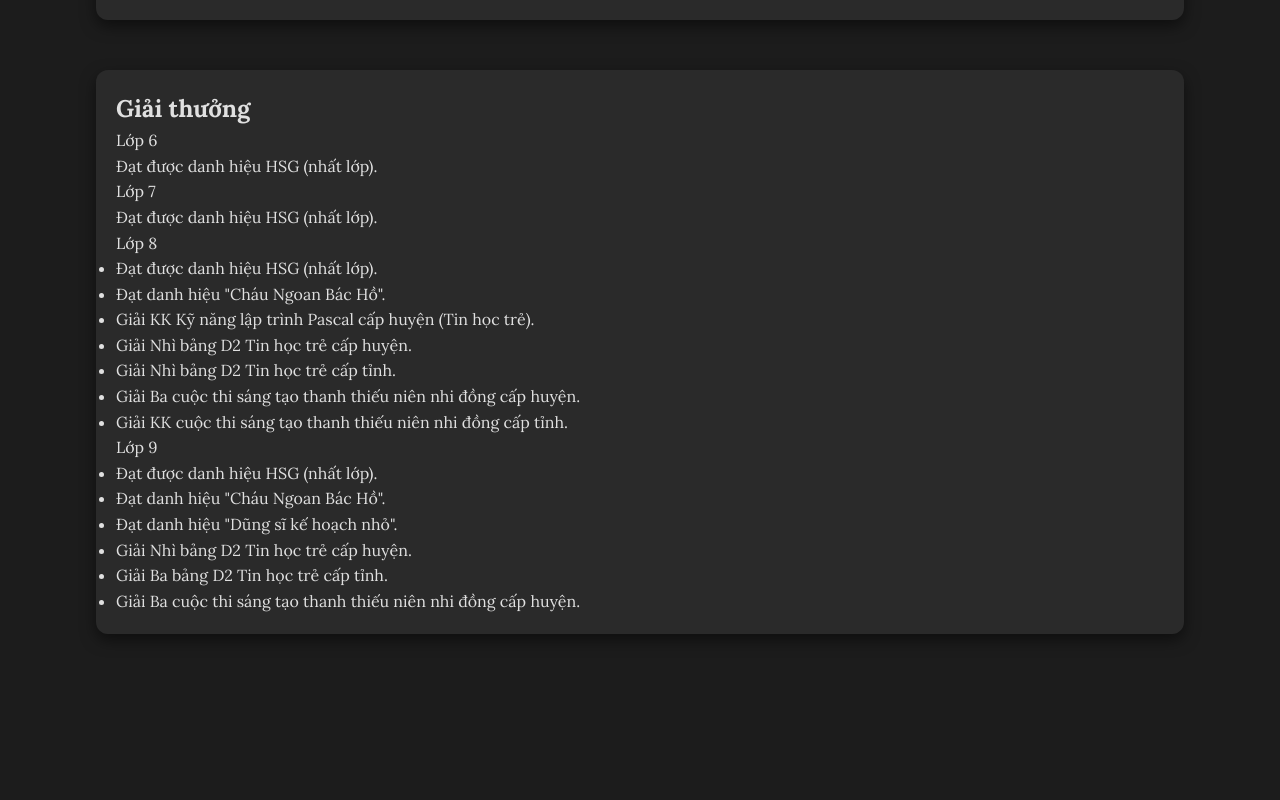
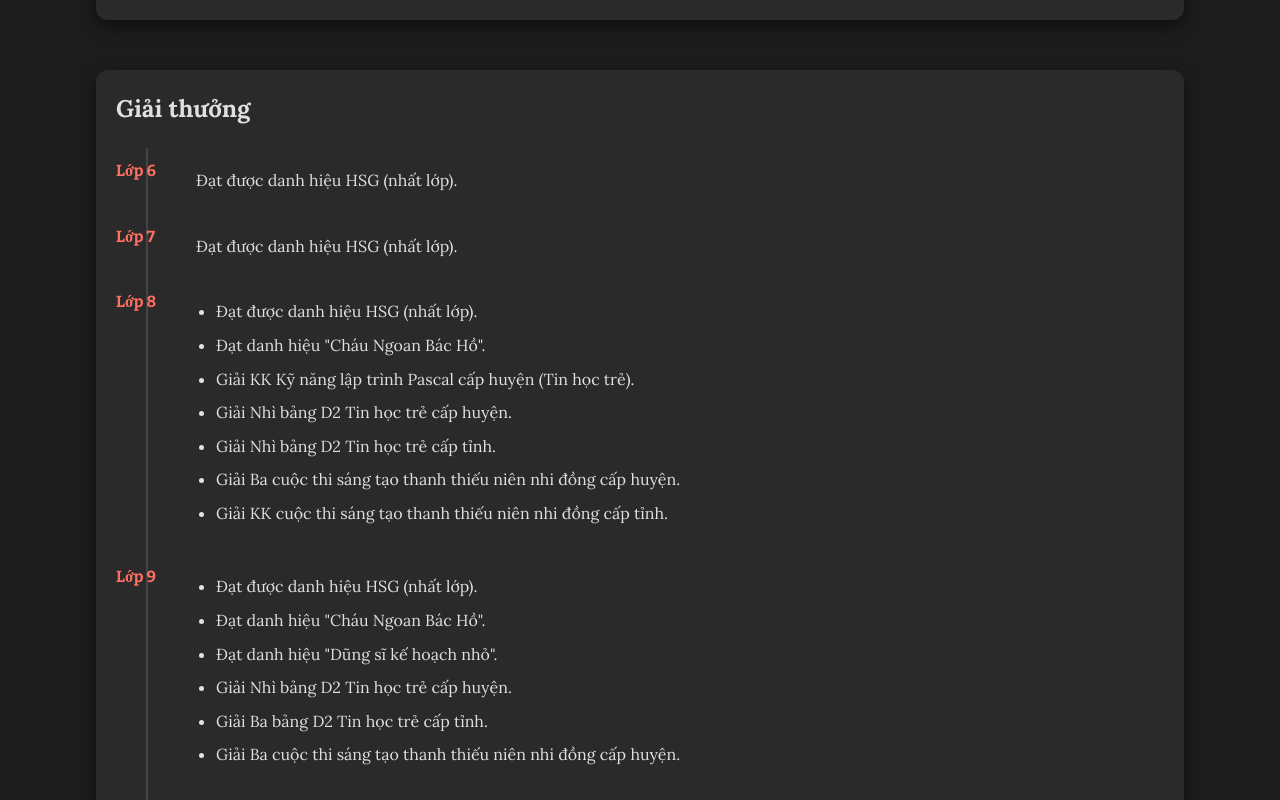
Before and after one commit to Cao-nguyen/ly-cao-nguyen, a plain HTML site: page index.html in a window 1280 px wide. Shown: the part 600-1400 px from the top of the page. Before the commit the page ends 1264 px from the top, so only its background shows below. Drawn offline with nearby package versions, Linux system fonts and the light colour scheme.

Commit message:
Update style.css

```diff
--- a/css/style.css
+++ b/css/style.css
@@ -105,16 +105,12 @@ header .menu li a:hover {
 }
 
 /* Section Styling */
-#gioi-thieu, #giaithuong {
+#gioi-thieu, #giaithuong, #du-an {
     margin-top: 50px;
     padding: 20px;
     background-color: #2a2a2a;
     border-radius: 12px;
     box-shadow: 0 6px 15px rgba(0, 0, 0, 0.5);
-}
-
-#gioi-thieu {
-    margin-bottom: 30px;
 }
 
 #gioi-thieu p {
@@ -123,6 +119,50 @@ header .menu li a:hover {
     color: #e0e0e0;
 }
 
-#giaithuong {
-    /* You can add content and styling for this section here */
+/* Timeline styling */
+.timeline {
+    position: relative;
+    padding: 10px 0;
+    margin-top: 20px;
 }
+
+.timeline::before {
+    content: "";
+    position: absolute;
+    left: 30px;
+    top: 0;
+    bottom: 0;
+    width: 2px;
+    background-color: #444;
+}
+
+.timeline-item {
+    position: relative;
+    margin-bottom: 20px;
+    padding-left: 60px;
+}
+
+.timeline-date {
+    position: absolute;
+    left: 0;
+    top: 0;
+    font-family: 'Bitter', serif;
+    font-weight: bold;
+    color: #ff6f61;
+}
+
+.timeline-content {
+    background-color: #2a2a2a;
+    border-radius: 8px;
+    padding: 10px 20px;
+    color: #e0e0e0;
+}
+
+.timeline-content ul {
+    list-style-type: disc;
+    padding-left: 20px;
+}
+
+.timeline-content ul li {
+    margin-bottom: 8px;
+}
```
